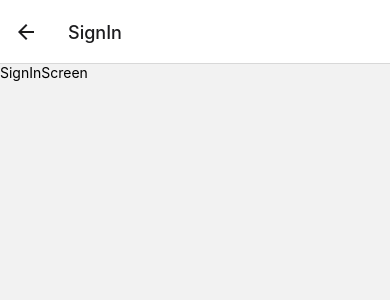
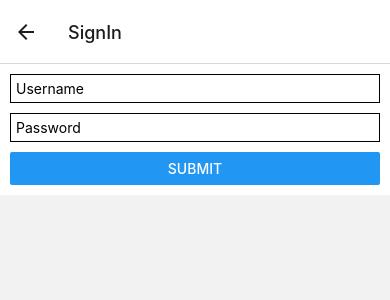
Before and after one commit to nainghtetlinn/rate-ghrepo, a React Native app: screen /SignIn in a window 390 px wide. Shown: the top 300 px of the page. Built offline with nearby package versions, Linux system fonts and the light colour scheme.

Commit message:
ex10.8: the sign-in form

```diff
--- a/package.json
+++ b/package.json
@@ -14,6 +14,7 @@
     "expo": "~49.0.15",
     "expo-constants": "~14.4.2",
     "expo-status-bar": "~1.6.0",
+    "formik": "^2.4.5",
     "numeral": "^2.0.6",
     "react": "18.2.0",
     "react-native": "0.72.6",
--- /dev/null
+++ b/src/components/AppTextInput.tsx
@@ -0,0 +1,21 @@
+import { StyleSheet, TextInput, View } from "react-native";
+import React from "react";
+import type { TextInputProps } from "react-native";
+
+import theme from "../config/theme";
+
+export default function AppTextInput(props: TextInputProps) {
+  return (
+    <View style={styles.container}>
+      <TextInput {...props} />
+    </View>
+  );
+}
+
+const styles = StyleSheet.create({
+  container: {
+    backgroundColor: theme.colors.white,
+    padding: 5,
+    borderWidth: 1,
+  },
+});
--- a/src/screen/SignInScreen.tsx
+++ b/src/screen/SignInScreen.tsx
@@ -1,14 +1,40 @@
-import { StyleSheet, Text } from "react-native";
+import { StyleSheet, View, Button } from "react-native";
 import React from "react";
+import { Formik } from "formik";
 
-import Screen from "../components/Screen";
+import AppTextInput from "../components/AppTextInput";
+import theme from "../config/theme";
 
 export default function SignInScreen() {
+  const onSubmit = (values: any) => {
+    console.log(values);
+  };
+
   return (
-    <Screen>
-      <Text>SignInScreen</Text>
-    </Screen>
+    <Formik initialValues={{ username: "", password: "" }} onSubmit={onSubmit}>
+      {({ handleChange, handleSubmit, values }) => (
+        <View style={styles.container}>
+          <AppTextInput
+            onChangeText={handleChange("username")}
+            value={values.username}
+            placeholder="Username"
+          />
+          <AppTextInput
+            onChangeText={handleChange("password")}
+            value={values.password}
+            placeholder="Password"
+          />
+          <Button title="Submit" onPress={() => handleSubmit()} />
+        </View>
+      )}
+    </Formik>
   );
 }
 
-const styles = StyleSheet.create({});
+const styles = StyleSheet.create({
+  container: {
+    gap: 10,
+    padding: 10,
+    backgroundColor: theme.colors.white,
+  },
+});
```
Also changed, not shown: 1 other file (tests, documents, lock files or other folders).
